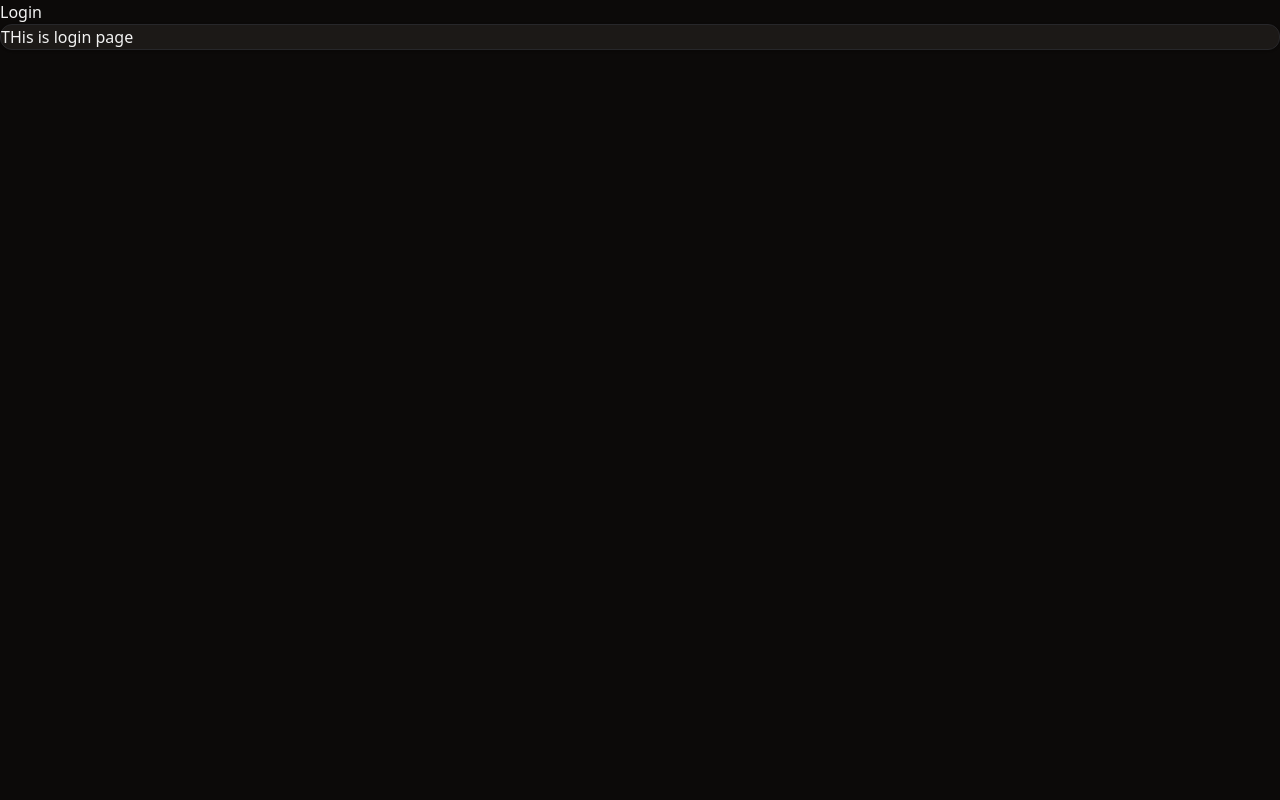
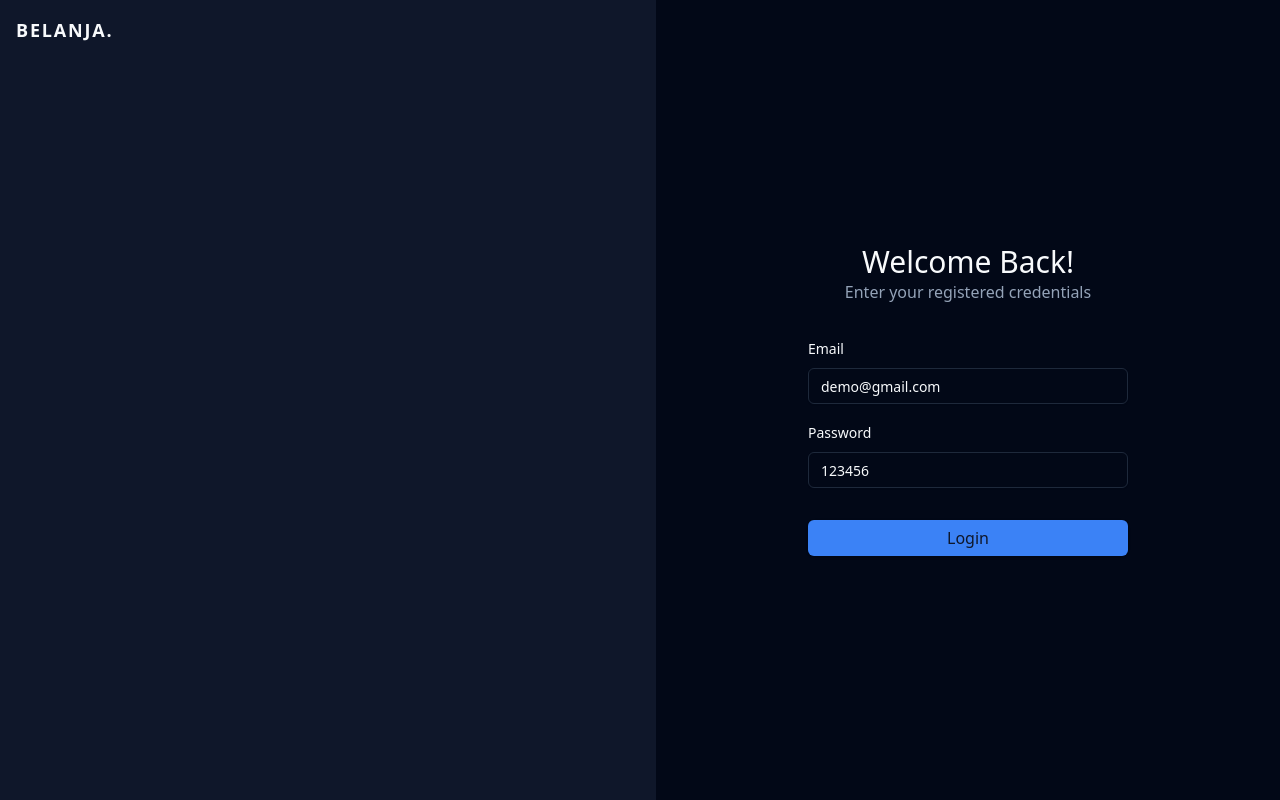
Before and after one commit to m-amirazmi/belanja, a React (Vite) app in the folder web-v02/: page /login in a window 1280 px wide. Built offline with nearby package versions, Linux system fonts and the light colour scheme.

Commit message:
WEB | Styling the login form and change the theme

```diff
--- a/web-v02/package.json
+++ b/web-v02/package.json
@@ -10,8 +10,10 @@
     "preview": "vite preview"
   },
   "dependencies": {
+    "@hookform/resolvers": "^3.3.4",
     "@radix-ui/react-dropdown-menu": "^2.0.6",
     "@radix-ui/react-icons": "^1.3.0",
+    "@radix-ui/react-label": "^2.0.2",
     "@radix-ui/react-navigation-menu": "^1.1.4",
     "@radix-ui/react-slot": "^1.0.2",
     "@tanstack/react-router": "^1.15.7",
@@ -20,9 +22,11 @@
     "lucide-react": "^0.320.0",
     "react": "^18.2.0",
     "react-dom": "^18.2.0",
+    "react-hook-form": "^7.50.0",
     "react-icons": "^5.0.1",
     "tailwind-merge": "^2.2.1",
     "tailwindcss-animate": "^1.0.7",
+    "zod": "^3.22.4",
     "zustand": "^4.5.0"
   },
   "devDependencies": {
--- a/web-v02/src/components/header.tsx
+++ b/web-v02/src/components/header.tsx
@@ -7,7 +7,7 @@
   const { name } = usePageStore();
   return (
     <div className="border-b p-4 flex items-center sticky top-0 left-0 bg-background">
-      <div className="w-[200px] flex items-center">
+      <div className="w-[200px]">
         <span className="text-lg font-bold tracking-widest">BELANJA.</span>
       </div>
       <p className="text-lg">{name}</p>
--- a/web-v02/src/components/layout-auth.tsx
+++ b/web-v02/src/components/layout-auth.tsx
@@ -1,10 +1,18 @@
-import { Link, Outlet } from "@tanstack/react-router";
+import { Outlet } from "@tanstack/react-router";
 
 export default function LayoutAuth() {
   return (
-    <div>
-      <Link to="/">Login</Link>
-      <Outlet />
+    <div className="flex h-screen w-screen bg-slate-900">
+      <div className="flex-1 bg-slate-900 p-4">
+        <span className="text-lg font-bold tracking-widest text-[#f8fafc]">
+          BELANJA.
+        </span>
+      </div>
+      <div className="flex-1 bg-background">
+        <div className="flex flex-col h-full items-center justify-center">
+          <Outlet />
+        </div>
+      </div>
     </div>
   );
 }
--- a/web-v02/src/components/sidebar.tsx
+++ b/web-v02/src/components/sidebar.tsx
@@ -45,7 +45,7 @@
               key={i.path}
               asChild
               variant={isCurrentPage ? "default" : "ghost"}
-              className={`px-2 flex items-center gap-2 justify-start ${isCurrentPage ? "bg-accent-foreground hover:bg-accent-foreground hover:text-accent" : "bg-background hover:bg-accent hover:text-accent-foreground hover:shadow-sm"}`}
+              className={`px-2 flex items-center gap-2 justify-start ${isCurrentPage ? "bg-primary hover:bg-primary hover:text-accent" : "bg-background hover:bg-accent hover:text-accent-foreground hover:shadow-sm"}`}
             >
               <Link to={i.path} onClick={() => setPageName(i.page)}>
                 <div className="py-2">{i.icon && <i.icon size={18} />}</div>
--- /dev/null
+++ b/web-v02/src/components/ui/form.tsx
@@ -0,0 +1,176 @@
+import * as React from "react"
+import * as LabelPrimitive from "@radix-ui/react-label"
+import { Slot } from "@radix-ui/react-slot"
+import {
+  Controller,
+  ControllerProps,
+  FieldPath,
+  FieldValues,
+  FormProvider,
+  useFormContext,
+} from "react-hook-form"
+
+import { cn } from "@/lib/utils"
+import { Label } from "@/components/ui/label"
+
+const Form = FormProvider
+
+type FormFieldContextValue<
+  TFieldValues extends FieldValues = FieldValues,
+  TName extends FieldPath<TFieldValues> = FieldPath<TFieldValues>
+> = {
+  name: TName
+}
+
+const FormFieldContext = React.createContext<FormFieldContextValue>(
+  {} as FormFieldContextValue
+)
+
+const FormField = <
+  TFieldValues extends FieldValues = FieldValues,
+  TName extends FieldPath<TFieldValues> = FieldPath<TFieldValues>
+>({
+  ...props
+}: ControllerProps<TFieldValues, TName>) => {
+  return (
+    <FormFieldContext.Provider value={{ name: props.name }}>
+      <Controller {...props} />
+    </FormFieldContext.Provider>
+  )
+}
+
+const useFormField = () => {
+  const fieldContext = React.useContext(FormFieldContext)
+  const itemContext = React.useContext(FormItemContext)
+  const { getFieldState, formState } = useFormContext()
+
+  const fieldState = getFieldState(fieldContext.name, formState)
+
+  if (!fieldContext) {
+    throw new Error("useFormField should be used within <FormField>")
+  }
+
+  const { id } = itemContext
+
+  return {
+    id,
+    name: fieldContext.name,
+    formItemId: `${id}-form-item`,
+    formDescriptionId: `${id}-form-item-description`,
+    formMessageId: `${id}-form-item-message`,
+    ...fieldState,
+  }
+}
+
+type FormItemContextValue = {
+  id: string
+}
+
+const FormItemContext = React.createContext<FormItemContextValue>(
+  {} as FormItemContextValue
+)
+
+const FormItem = React.forwardRef<
+  HTMLDivElement,
+  React.HTMLAttributes<HTMLDivElement>
+>(({ className, ...props }, ref) => {
+  const id = React.useId()
+
+  return (
+    <FormItemContext.Provider value={{ id }}>
+      <div ref={ref} className={cn("space-y-2", className)} {...props} />
+    </FormItemContext.Provider>
+  )
+})
+FormItem.displayName = "FormItem"
+
+const FormLabel = React.forwardRef<
+  React.ElementRef<typeof LabelPrimitive.Root>,
+  React.ComponentPropsWithoutRef<typeof LabelPrimitive.Root>
+>(({ className, ...props }, ref) => {
+  const { error, formItemId } = useFormField()
+
+  return (
+    <Label
+      ref={ref}
+      className={cn(error && "text-destructive", className)}
+      htmlFor={formItemId}
+      {...props}
+    />
+  )
+})
+FormLabel.displayName = "FormLabel"
+
+const FormControl = React.forwardRef<
+  React.ElementRef<typeof Slot>,
+  React.ComponentPropsWithoutRef<typeof Slot>
+>(({ ...props }, ref) => {
+  const { error, formItemId, formDescriptionId, formMessageId } = useFormField()
+
+  return (
+    <Slot
+      ref={ref}
+      id={formItemId}
+      aria-describedby={
+        !error
+          ? `${formDescriptionId}`
+          : `${formDescriptionId} ${formMessageId}`
+      }
+      aria-invalid={!!error}
+      {...props}
+    />
+  )
+})
+FormControl.displayName = "FormControl"
+
+const FormDescription = React.forwardRef<
+  HTMLParagraphElement,
+  React.HTMLAttributes<HTMLParagraphElement>
+>(({ className, ...props }, ref) => {
+  const { formDescriptionId } = useFormField()
+
+  return (
+    <p
+      ref={ref}
+      id={formDescriptionId}
+      className={cn("text-[0.8rem] text-muted-foreground", className)}
+      {...props}
+    />
+  )
+})
+FormDescription.displayName = "FormDescription"
+
+const FormMessage = React.forwardRef<
+  HTMLParagraphElement,
+  React.HTMLAttributes<HTMLParagraphElement>
+>(({ className, children, ...props }, ref) => {
+  const { error, formMessageId } = useFormField()
+  const body = error ? String(error?.message) : children
+
+  if (!body) {
+    return null
+  }
+
+  return (
+    <p
+      ref={ref}
+      id={formMessageId}
+      className={cn("text-[0.8rem] font-medium text-destructive", className)}
+      {...props}
+    >
+      {body}
+    </p>
+  )
+})
+FormMessage.displayName = "FormMessage"
+
+export {
+  useFormField,
+  Form,
+  FormItem,
+  FormLabel,
+  FormControl,
+  FormDescription,
+  FormMessage,
+  FormField,
+}
--- /dev/null
+++ b/web-v02/src/components/ui/input.tsx
@@ -0,0 +1,25 @@
+import * as React from "react"
+
+import { cn } from "@/lib/utils"
+
+export interface InputProps
+  extends React.InputHTMLAttributes<HTMLInputElement> {}
+
+const Input = React.forwardRef<HTMLInputElement, InputProps>(
+  ({ className, type, ...props }, ref) => {
+    return (
+      <input
+        type={type}
+        className={cn(
+          "flex h-9 w-full rounded-md border border-input bg-transparent px-3 py-1 text-sm shadow-sm transition-colors file:border-0 file:bg-transparent file:text-sm file:font-medium placeholder:text-muted-foreground focus-visible:outline-none focus-visible:ring-1 focus-visible:ring-ring disabled:cursor-not-allowed disabled:opacity-50",
+          className
+        )}
+        ref={ref}
+        {...props}
+      />
+    )
+  }
+)
+Input.displayName = "Input"
+
+export { Input }
--- /dev/null
+++ b/web-v02/src/components/ui/label.tsx
@@ -0,0 +1,24 @@
+import * as React from "react"
+import * as LabelPrimitive from "@radix-ui/react-label"
+import { cva, type VariantProps } from "class-variance-authority"
+
+import { cn } from "@/lib/utils"
+
+const labelVariants = cva(
+  "text-sm font-medium leading-none peer-disabled:cursor-not-allowed peer-disabled:opacity-70"
+)
+
+const Label = React.forwardRef<
+  React.ElementRef<typeof LabelPrimitive.Root>,
+  React.ComponentPropsWithoutRef<typeof LabelPrimitive.Root> &
+    VariantProps<typeof labelVariants>
+>(({ className, ...props }, ref) => (
+  <LabelPrimitive.Root
+    ref={ref}
+    className={cn(labelVariants(), className)}
+    {...props}
+  />
+))
+Label.displayName = LabelPrimitive.Root.displayName
+
+export { Label }
--- a/web-v02/src/index.css
+++ b/web-v02/src/index.css
@@ -5,50 +5,49 @@
 @layer base {
   :root {
     --background: 0 0% 100%;
-    --foreground: 240 10% 3.9%;
+    --foreground: 222.2 84% 4.9%;
     --card: 0 0% 100%;
-    --card-foreground: 240 10% 3.9%;
+    --card-foreground: 222.2 84% 4.9%;
     --popover: 0 0% 100%;
-    --popover-foreground: 240 10% 3.9%;
-    --primary: 142.1 76.2% 36.3%;
-    --primary-foreground: 355.7 100% 97.3%;
-    --secondary: 240 4.8% 95.9%;
-    --secondary-foreground: 240 5.9% 10%;
-    --muted: 240 4.8% 95.9%;
-    --muted-foreground: 240 3.8% 46.1%;
-    --accent: 240 4.8% 95.9%;
-    --accent-foreground: 240 5.9% 10%;
+    --popover-foreground: 222.2 84% 4.9%;
+    --primary: 221.2 83.2% 53.3%;
+    --primary-foreground: 210 40% 98%;
+    --secondary: 210 40% 96.1%;
+    --secondary-foreground: 222.2 47.4% 11.2%;
+    --muted: 210 40% 96.1%;
+    --muted-foreground: 215.4 16.3% 46.9%;
+    --accent: 210 40% 96.1%;
+    --accent-foreground: 222.2 47.4% 11.2%;
     --destructive: 0 84.2% 60.2%;
-    --destructive-foreground: 0 0% 98%;
-    --border: 240 5.9% 90%;
-    --input: 240 5.9% 90%;
-    --ring: 142.1 76.2% 36.3%;
+    --destructive-foreground: 210 40% 98%;
+    --border: 214.3 31.8% 91.4%;
+    --input: 214.3 31.8% 91.4%;
+    --ring: 221.2 83.2% 53.3%;
     --radius: 0.5rem;
   }
 
   .dark {
-    --background: 20 14.3% 4.1%;
-    --foreground: 0 0% 95%;
-    --card: 24 9.8% 10%;
-    --card-foreground: 0 0% 95%;
-    --popover: 0 0% 9%;
-    --popover-foreground: 0 0% 95%;
-    --primary: 142.1 70.6% 45.3%;
-    --primary-foreground: 144.9 80.4% 10%;
-    --secondary: 240 3.7% 15.9%;
-    --secondary-foreground: 0 0% 98%;
-    --muted: 0 0% 15%;
-    --muted-foreground: 240 5% 64.9%;
-    --accent: 12 6.5% 15.1%;
-    --accent-foreground: 0 0% 98%;
+    --background: 222.2 84% 4.9%;
+    --foreground: 210 40% 98%;
+    --card: 222.2 84% 4.9%;
+    --card-foreground: 210 40% 98%;
+    --popover: 222.2 84% 4.9%;
+    --popover-foreground: 210 40% 98%;
+    --primary: 217.2 91.2% 59.8%;
+    --primary-foreground: 222.2 47.4% 11.2%;
+    --secondary: 217.2 32.6% 17.5%;
+    --secondary-foreground: 210 40% 98%;
+    --muted: 217.2 32.6% 17.5%;
+    --muted-foreground: 215 20.2% 65.1%;
+    --accent: 217.2 32.6% 17.5%;
+    --accent-foreground: 210 40% 98%;
     --destructive: 0 62.8% 30.6%;
-    --destructive-foreground: 0 85.7% 97.3%;
-    --border: 240 3.7% 15.9%;
-    --input: 240 3.7% 15.9%;
-    --ring: 142.4 71.8% 29.2%;
+    --destructive-foreground: 210 40% 98%;
+    --border: 217.2 32.6% 17.5%;
+    --input: 217.2 32.6% 17.5%;
+    --ring: 224.3 76.3% 48%;
   }
 }
-
 
 /* @layer base {
   :root {
--- a/web-v02/src/routes/_layout-auth/login.lazy.tsx
+++ b/web-v02/src/routes/_layout-auth/login.lazy.tsx
@@ -1,12 +1,85 @@
-import { Card } from "@/components/ui/card";
+import { Button } from "@/components/ui/button";
+import {
+  Form,
+  FormControl,
+  FormField,
+  FormItem,
+  FormLabel,
+} from "@/components/ui/form";
+import { Input } from "@/components/ui/input";
 import useInitialPageName from "@/hooks/use-initial-page-name";
-import { createLazyFileRoute } from "@tanstack/react-router";
+import { zodResolver } from "@hookform/resolvers/zod";
+import { createLazyFileRoute, useNavigate } from "@tanstack/react-router";
+import { useForm } from "react-hook-form";
+import { z } from "zod";
 
 export const Route = createLazyFileRoute("/_layout-auth/login")({
   component: Login,
 });
 
+const formSchema = z.object({
+  email: z.string().email({ message: "Invalid email address or password" }),
+  password: z.string(),
+});
+
 function Login() {
   useInitialPageName("Login");
-  return <Card>THis is login page</Card>;
+
+  const navigate = useNavigate();
+
+  const form = useForm<z.infer<typeof formSchema>>({
+    resolver: zodResolver(formSchema),
+    defaultValues: {
+      email: "demo@gmail.com",
+      password: "123456",
+    },
+  });
+
+  const handleSubmit = (values: z.infer<typeof formSchema>) => {
+    console.log(values);
+    navigate({ to: "/" });
+  };
+
+  return (
+    <>
+      <h1 className="text-3xl">Welcome Back!</h1>
+      <p className="text-muted-foreground">Enter your registered credentials</p>
+      <Form {...form}>
+        <form
+          onSubmit={form.handleSubmit(handleSubmit)}
+          className="space-y-8 w-80 mt-8"
+        >
+          <div className="flex flex-col gap-y-4">
+            <FormField
+              control={form.control}
+              name="email"
+              render={({ field }) => (
+                <FormItem>
+                  <FormLabel>Email</FormLabel>
+                  <FormControl>
+                    <Input placeholder="Enter your email" {...field} />
+                  </FormControl>
+                </FormItem>
+              )}
+            />
+            <FormField
+              control={form.control}
+              name="password"
+              render={({ field }) => (
+                <FormItem>
+                  <FormLabel>Password</FormLabel>
+                  <FormControl>
+                    <Input placeholder="Enter your password" {...field} />
+                  </FormControl>
+                </FormItem>
+              )}
+            />
+          </div>
+          <Button className="w-full text-base" type="submit">
+            Login
+          </Button>
+        </form>
+      </Form>
+    </>
+  );
 }
```
